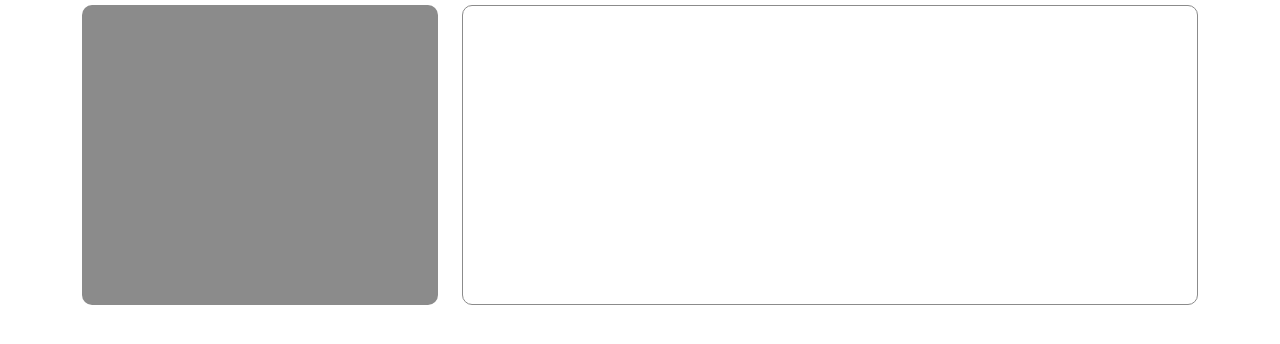
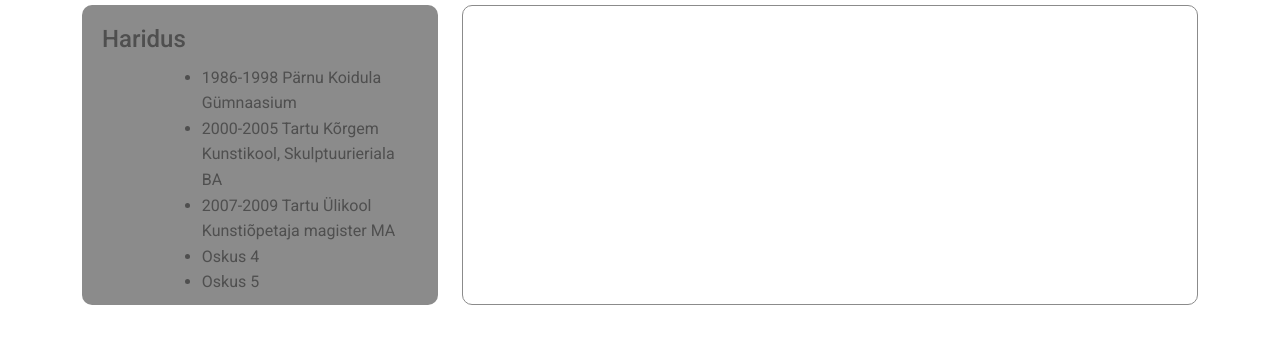
Before and after one commit to KPgithub22/vocoportfoolio, a plain HTML site: page cv.html in a window 1280 px wide. Shown: the part 410-754 px from the top of the page. Drawn offline with Linux system fonts and the light colour scheme.

Commit message:
committed

```diff
--- a/css/cv.css
+++ b/css/cv.css
@@ -9,6 +9,7 @@
     border-radius: 10px;
     justify-content: center;
 }
+/*2 SIIT ALGAB CV NR 2 KAST*/
 .container-cv-2 {
     display: flex;
     width: 100%; /* Muudetud 100%-le */
@@ -24,35 +25,50 @@
     justify-content: flex-start;  /* Paigutab pildi vasakusse äärde */
     margin-top: 20%;
 }
-
 .profile-picture {
     max-width: 100%;  /* Et pilt ei ulatuks üle konteineri */
     height: auto;
 }
-
 .text-container {
     flex: 1;  /* Võtab samuti pool laiusest */
     display: flex;
     align-items: center;
     justify-content: flex-end;  /* Paigutab teksti paremasse äärde */
 }
-
 .cv-text {
     font-size: 200px;
     font-weight: bold;
     margin-left: 20px;  /* Lisab veidi ruumi pildi ja teksti vahele */
     padding-right: 80px;
 }
+/* 2 SIIT LÕPPEB CV NR 2 KAST*/
 
-
-
+/* 3 SIIT ALGAB CV NR 3 KAST*/
 .container-cv-3 {
     display: flex;
     width: 100%; /* Muudetud 100%-le */
     height: 300px;
     background-color: #8b8b8b;
     border-radius: 10px;
+    padding: 20px;
 }
+.container-cv-3 h2 {
+    font-size: 24px;
+    margin-bottom: 20px;  /* Lisab veidi ruumi pealkirja ja loendi vahele */
+    margin-right: 1rem;
+}
+
+.container-cv-3 ul {
+    list-style-type: disc;  /* Näitab punktidega loendit */
+    margin-top: 40px;
+    margin-left: -2rem;
+}
+
+
+
+
+
+
 
 .container-cv-4 {
     display: flex;
--- a/cv.html
+++ b/cv.html
@@ -209,14 +209,20 @@
                 </div>
             </div>
         </div>
+    </div><!--row-->
 
-
-    </div><!--row-->
     <div class="row">
         <!-- 3 Vasak veerg -->
         <div class="col-md-4 mt-2">
             <div class="container-cv-3">
-
+                <h2>Haridus</h2> <!-- Pealkiri --> <br>
+                <ul>
+                    <li>1986-1998 Pärnu Koidula Gümnaasium</li>
+                    <li>2000-2005 Tartu Kõrgem Kunstikool, Skulptuurieriala BA</li>
+                    <li>2007-2009 Tartu Ülikool Kunstiõpetaja magister MA</li>
+                    <li>Oskus 4</li>
+                    <li>Oskus 5</li>
+                </ul>
             </div>
         </div>
 
```
